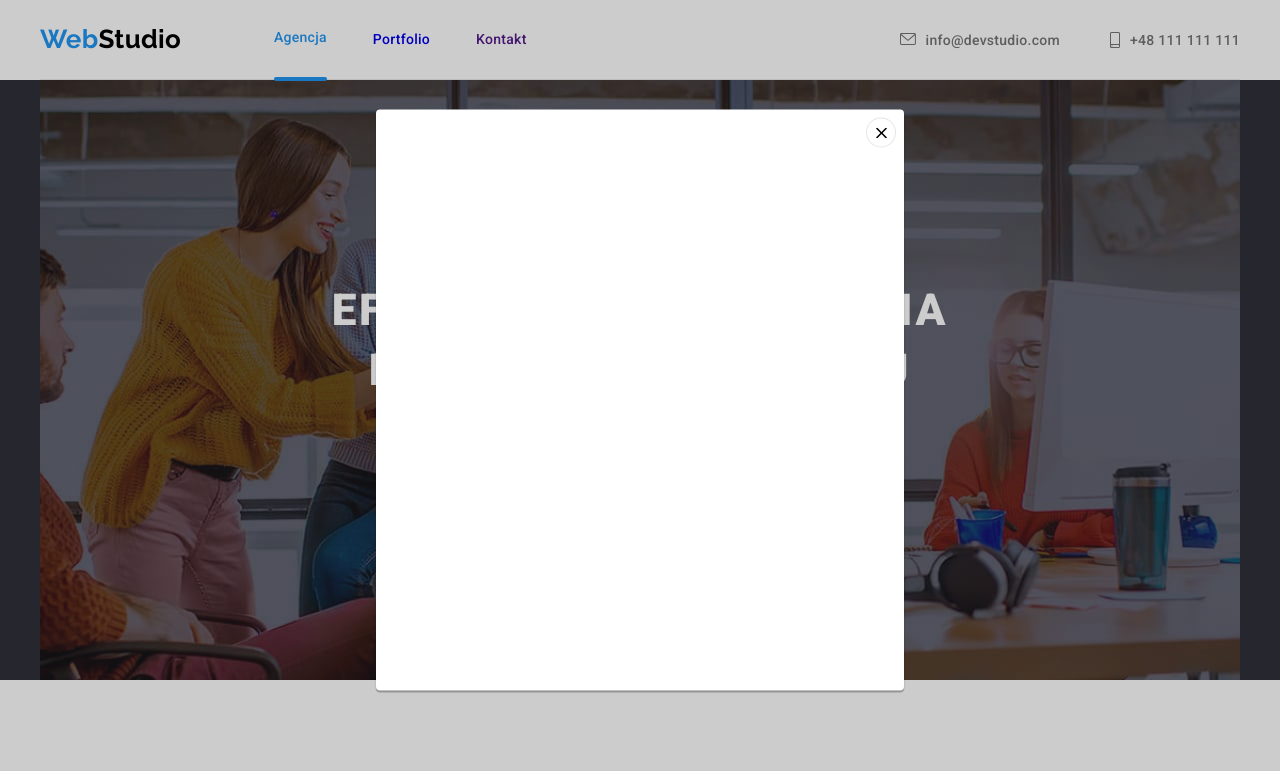
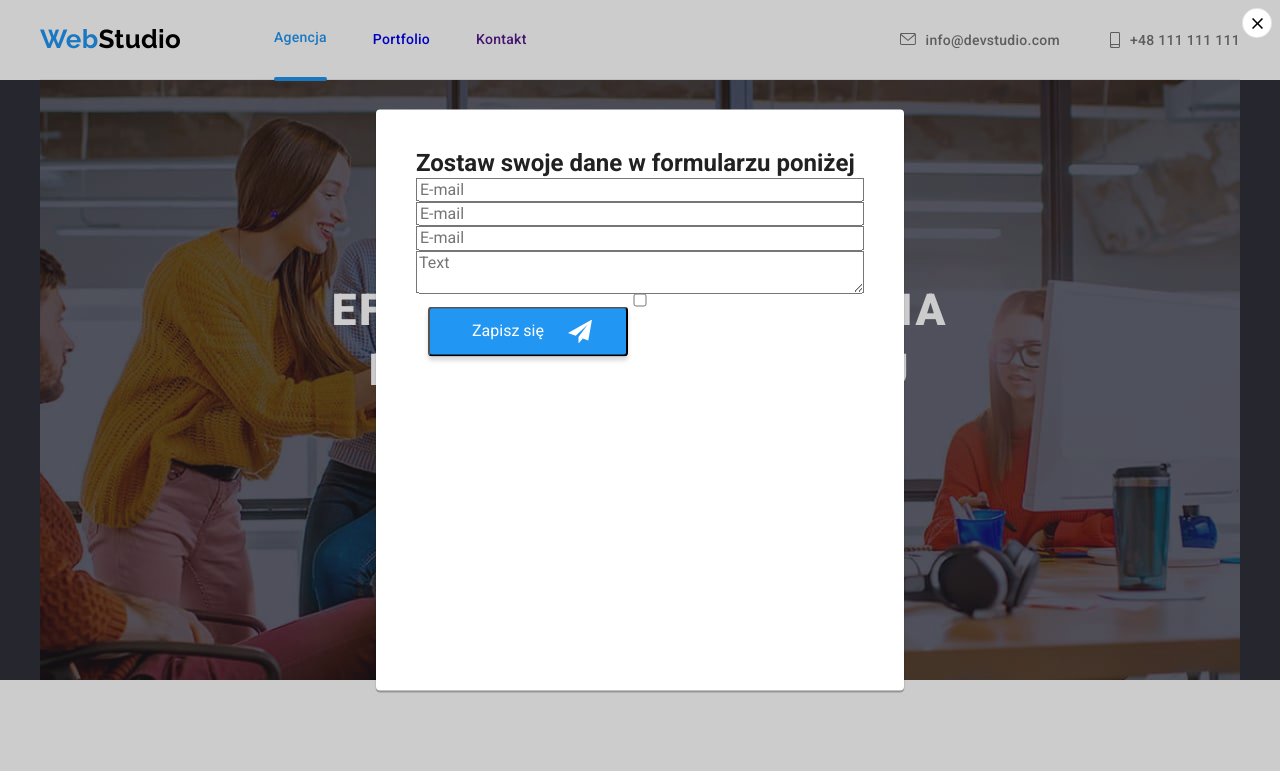
Before and after one commit to ArkadiuszMyszka/goit-markup-hw-06, a plain HTML site: page index.html in a window 1280 px wide. Both pictures are taken after a click on the button "Zamów usługe". Shown: the top 771 px of the page. Drawn offline with Linux system fonts and the light colour scheme.

Commit message:
added form to modal

```diff
--- a/css/styles.css
+++ b/css/styles.css
@@ -749,6 +749,9 @@ object-fit: contain;
 }
 
 .modal{
+    display: flex;
+    flex-direction: column;
+    padding: 40px;
     position: absolute;
     top:50%;
     left:50%;
@@ -830,18 +833,12 @@ display: block;
 }
 .form-footer{
     display: flex;
-
-
-
-
 }
 .footer-form-box h3{
     color:var(--brand-color-font-overall-2);
     margin-bottom: 20px;
 }
-.form-footer-label-email{
 
-}
 .form-footer-button{
     display: flex;
     align-items: center;
@@ -877,3 +874,7 @@ display: block;
 
     color:var(--color-footer-placeholder);
 }
+.modal h2{
+
+
+}
--- a/index.html
+++ b/index.html
@@ -335,9 +335,25 @@
         </div>
 
         <div class="backdrop is-hidden" data-modal>
-            <div class=" modal">
-                <button data-modal-close class="button-modal-close" type="button"><svg class="button-modal-close-svg"><use href="./images/icons.svg#icon-cross"></use></svg></button>
-            </div>
+            <form class="modal">
+                    <h2>Zostaw swoje dane w formularzu poniżej</h2>
+                    <label class="" for="user_name_modal"></label>
+                    <input class="" type="text" placeholder="E-mail" name="user_name_modal" id="user_name_modal" />
+                    <label class="" for="user_tel_modal"></label>
+                    <input class="" type="tel" placeholder="E-mail" name="user_tel_modal" id="user_tel_modal" />
+                    <label class="" for="user_email_modal"></label>
+                    <input class="" type="email" placeholder="E-mail" name="user_email_modal" id="user_email_modal" />
+                    <label class="" for="user_text_modal"></label>
+                    <textarea class="" placeholder="Text" name="user_text_modal" id="user_text_modal"></textarea>
+                    <label class="" for="user_checkbox_modal"></label>
+                    <input class="" type="checkbox" name="user_checkbox_modal" id="user_checkbox_modal" />
+                    <button class="form-footer-button" type="submit">Zapisz się <svg class="form-footer-button-svg">
+                            <use href="./images/icons.svg#icon-send"></use>
+                        </svg></button>
+                    </form>
+                    <button data-modal-close class="button-modal-close" type="button"><svg class="button-modal-close-svg">
+                            <use href="./images/icons.svg#icon-cross"></use>
+                        </svg></button>
         </div>
 
         <script src="./js/modal.js"></script>
```
